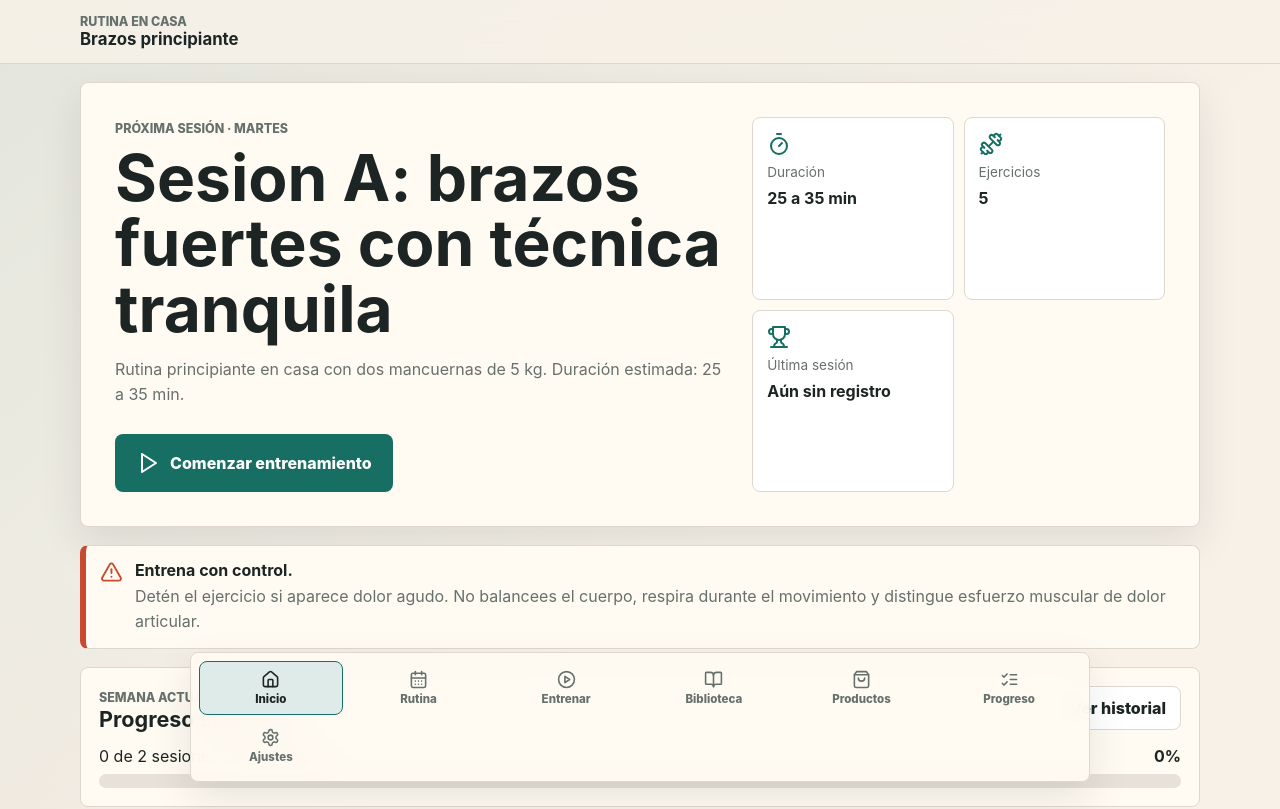
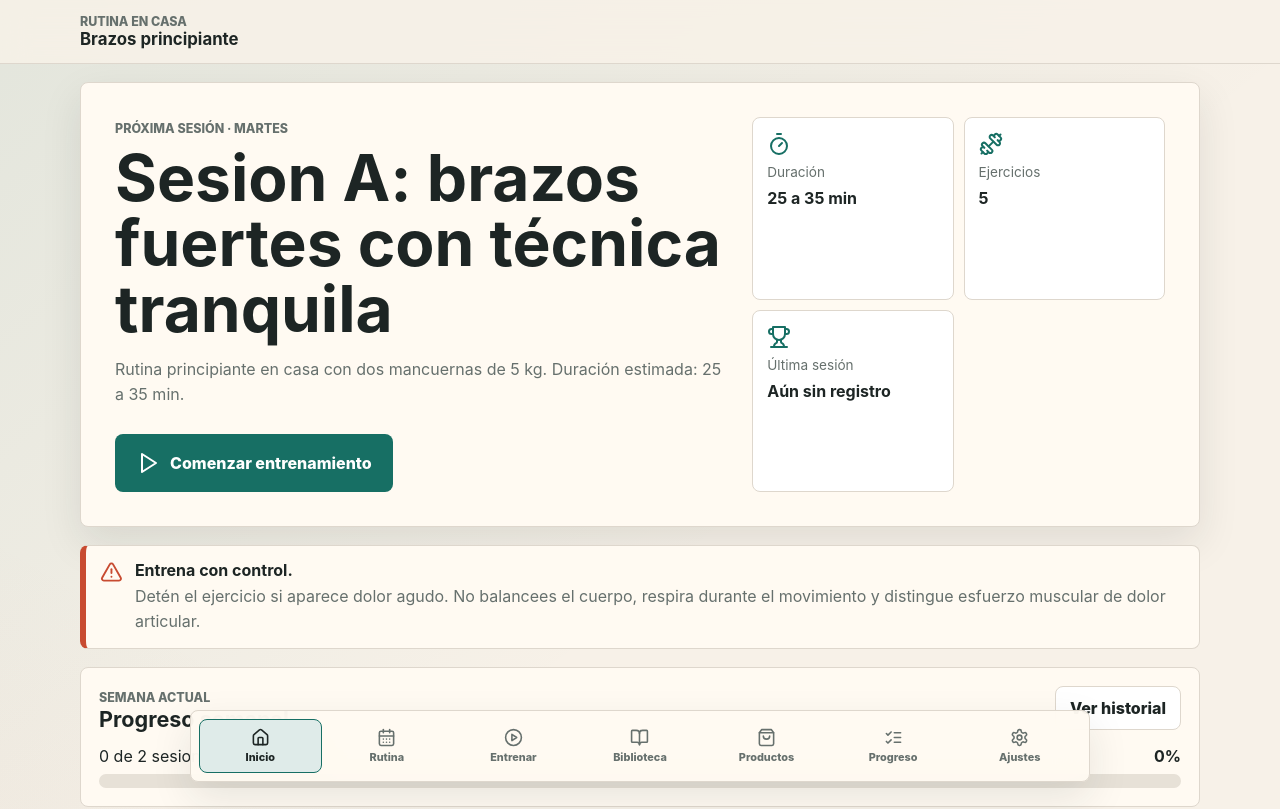
Before and after one commit to NetRN86/App-Ejercicio, a React (Vite) app: page / in a window 1280 px wide. Shown: the top 809 px of the page. Built offline with nearby package versions, Linux system fonts and the light colour scheme.

Commit message:
corrige navegacion inferior con productos

```diff
--- a/src/styles.css
+++ b/src/styles.css
@@ -711,7 +711,7 @@ label {
   bottom: 0;
   z-index: 20;
   display: grid;
-  grid-template-columns: repeat(6, 1fr);
+  grid-template-columns: repeat(auto-fit, minmax(46px, 1fr));
   gap: 4px;
   padding: 8px;
   border-top: 1px solid var(--line);
@@ -729,7 +729,7 @@ label {
   place-items: center;
   gap: 3px;
   padding: 8px 2px;
-  font-size: 0.72rem;
+  font-size: 0.68rem;
   font-weight: 800;
 }
 
```
